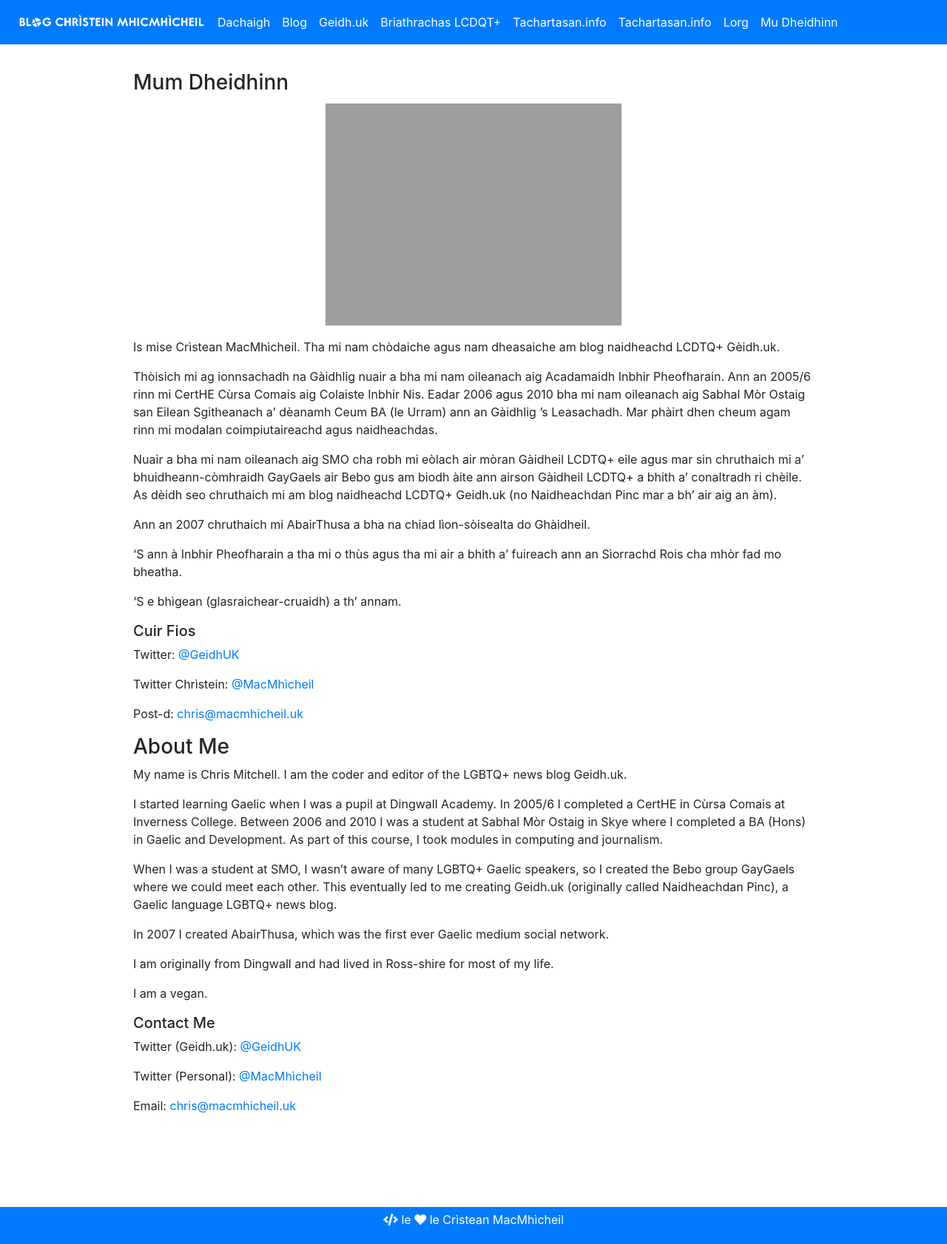
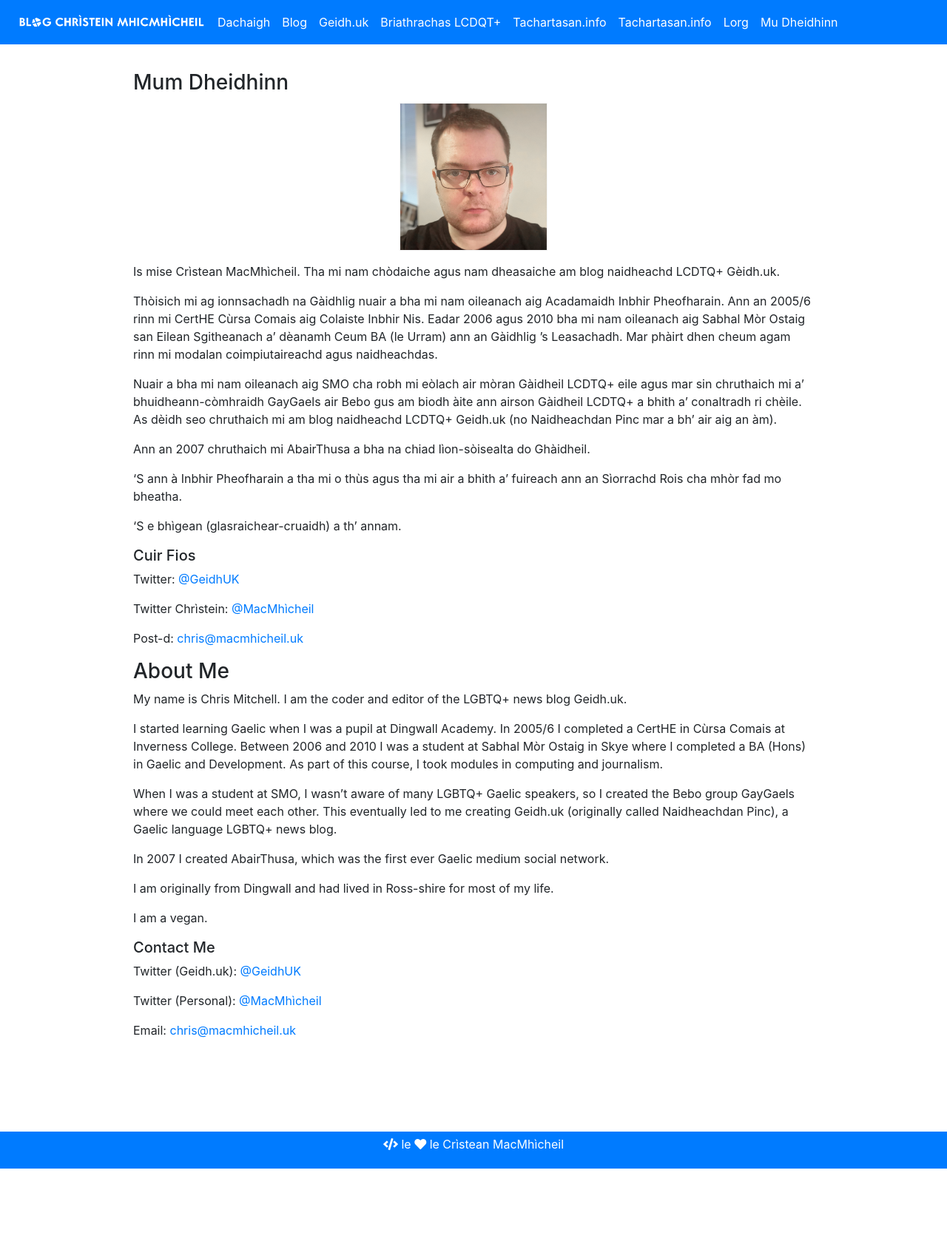
Before and after one commit to MacMhicheil/macmhicheil.github.io, a Jekyll site: the page built from mu-dheidhinn.md, in a window 1280 px wide. Shown: the whole page at 74% size. Built offline with Jekyll 4.4.1, drawn with Linux system fonts in a browser that asks for light colours; nearby versions of some CDN libraries; after the commit the page ends 1580 px from its top, so only the background shows below that.

Commit message:
Update mu-dheidhinn.md

```diff
--- a/mu-dheidhinn.md
+++ b/mu-dheidhinn.md
@@ -4,7 +4,7 @@ title: Mum Dheidhinn
 permalink: /mu-dheidhinn/
 ---
 
-![](/images/Cristean_MacMhicheil.png =200x){:.index-image}
+![](/images/Cristean_MacMhicheil.png){:.index-image width="200px"}
 
 Is mise Crìstean MacMhìcheil. Tha mi nam chòdaiche agus nam dheasaiche am blog naidheachd LCDTQ+ Gèidh.uk.
 
```
